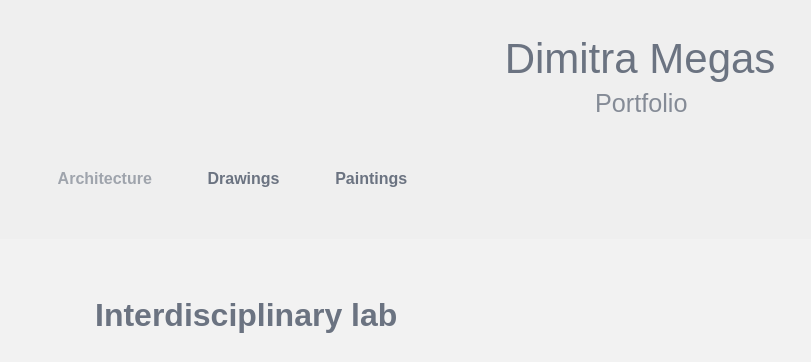
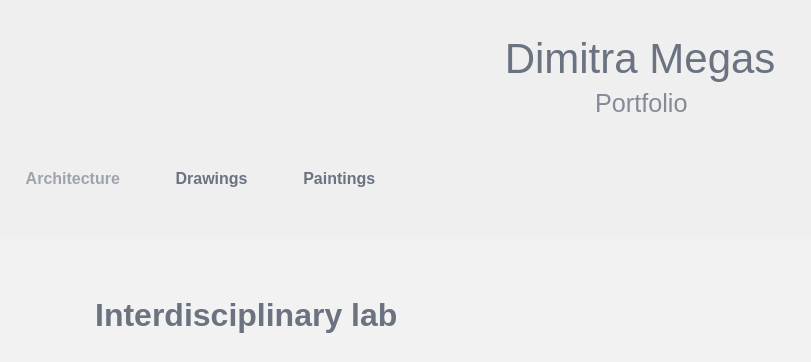
Before and after one commit to dmegas/web, a PHP site: page /construction.php in a window 1280 px wide. Shown: the top 362 px of the page, without its empty margins (0-811 px from the left). Run offline with PHP 8.4, Linux system fonts and the light colour scheme.

Commit message:
Update padding

```diff
--- a/htdocs/construction.php
+++ b/htdocs/construction.php
@@ -13,7 +13,7 @@
   <div class="container">
     <header>
       <h1>Dimitra Megas <span>Portfolio</span></h1>
-      <nav class="codrops-demos" style="text-align:left;">
+      <nav class="codrops-demos">
         <a class="current-demo" href="#">Architecture</a>
         <a href="#">Drawings</a>
         <a href="#">Paintings</a>
--- a/htdocs/css/default.css
+++ b/htdocs/css/default.css
@@ -38,7 +38,8 @@ a:active {
 /* Header Style */
 .container > header {
 	margin: 0 auto;
-	padding: 2em;
+	padding-top: 2em;
+	padding-bottom: 2em;
 }
 
 .container > header {
@@ -115,6 +116,7 @@ a:active {
 .codrops-demos {
 	padding-top: 1em;
 	font-size: 1em;
+	text-align: left;
 }
 
 .codrops-demos a {
```
